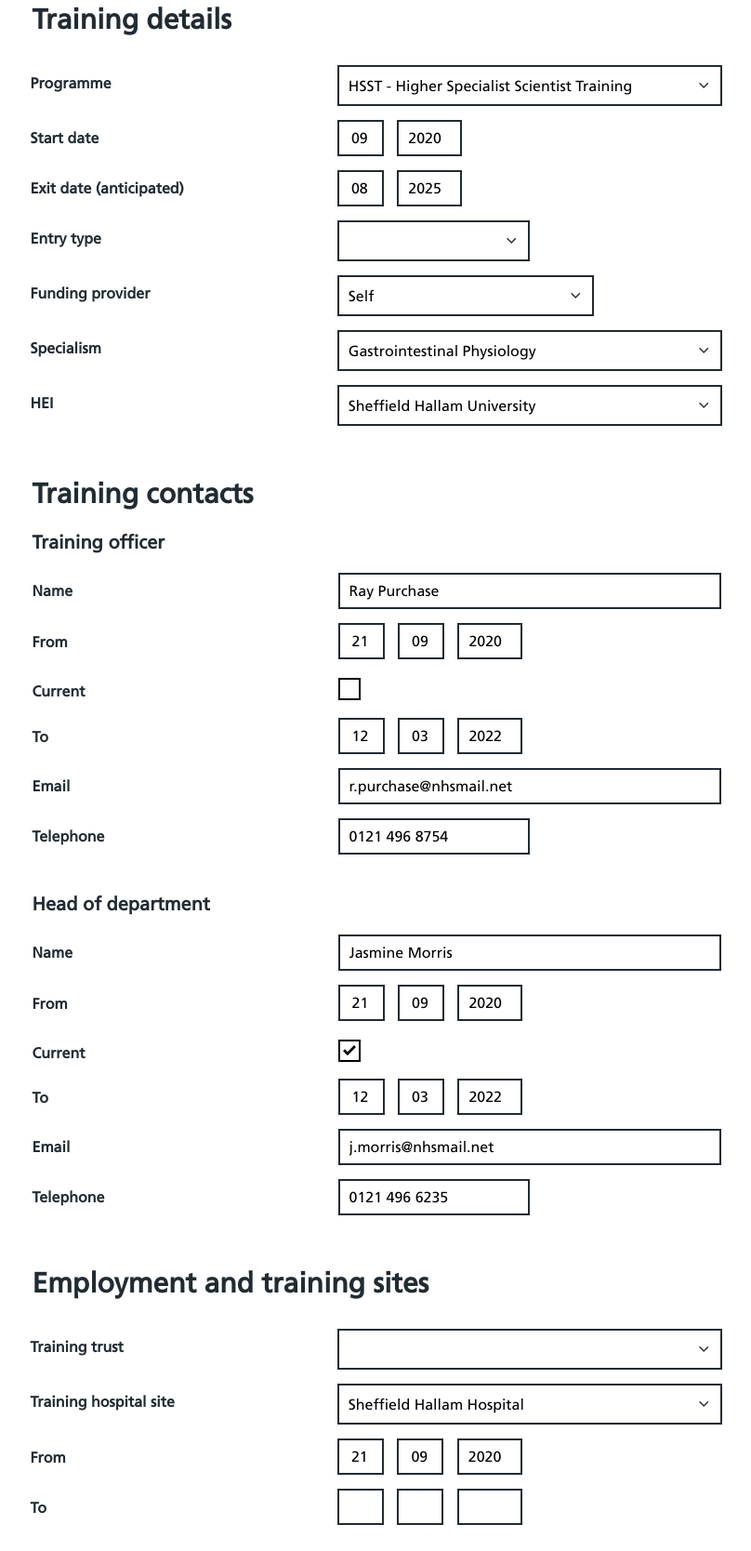
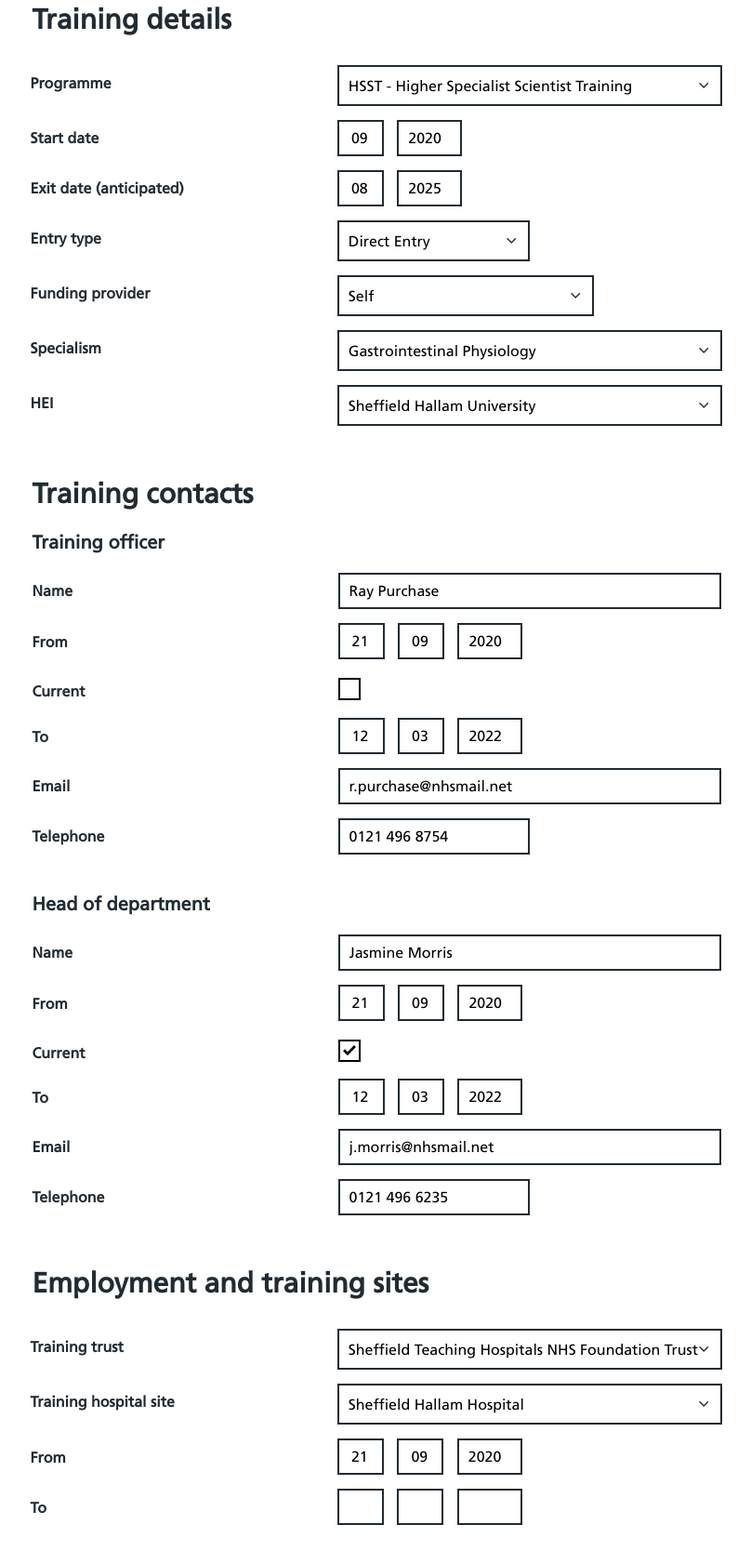
Before and after one commit to torchbox/NSHCS-TMS, a website built with webpack: page templates/details-edit.html in a window 1280 px wide. Shown: the part 1474-3142 px from the top of the page at 93% size, without its empty margins (122-930 px from the left). Built offline with nearby package versions, Linux system fonts and the light colour scheme.

Commit message:
Remove rogue values and update data

```diff
--- a/assets/src/javascript/components/storage.js
+++ b/assets/src/javascript/components/storage.js
@@ -295,7 +295,7 @@ export default function storage() {
                 id: 37,
                 dataName: 'entry-type',
                 type: 'select-one',
-                value: 'Direct',
+                value: 'Direct Entry',
             },
             {
                 id: 38,
@@ -459,7 +459,7 @@ export default function storage() {
                 id: 61,
                 dataName: 'training-trust',
                 type: 'select-one',
-                value: 'Sheffield Training Hospitals Trust',
+                value: 'Sheffield Teaching Hospitals NHS Foundation Trust',
             },
             {
                 id: 62,
--- a/templates/details-edit.html
+++ b/templates/details-edit.html
@@ -263,7 +263,6 @@
                                     <option value="ETP - Echocardiography Training Programme">ETP - Echocardiography Training Programme</option>
                                     <option value="PTP - Practitioner Training Programme">PTP - Practitioner Training Programme</option>
                                     <option value="CDSP - Clinical Data Science Programme">CDSP - Clinical Data Science Programme</option>
-                                    <option value=""></option>
                                 </select>
                             </div>
                         </div>
```
Also changed, not shown: assets/dist/js/main.js.
